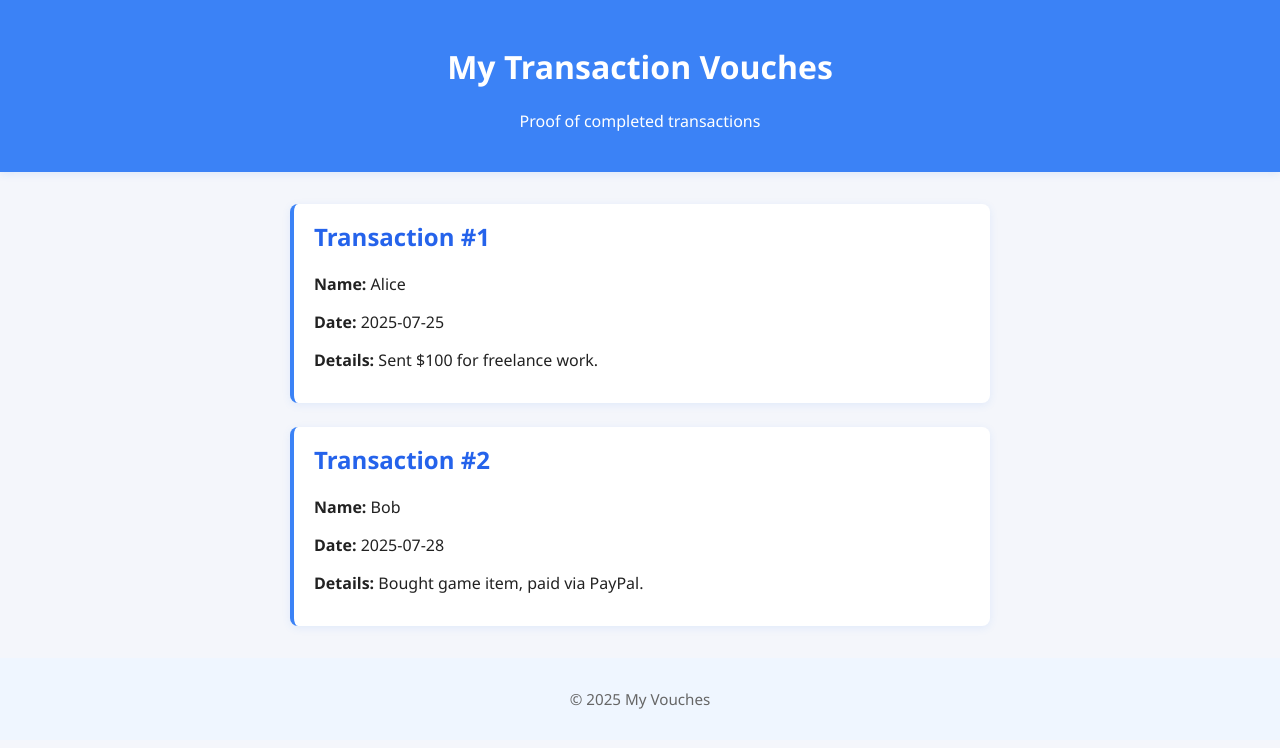
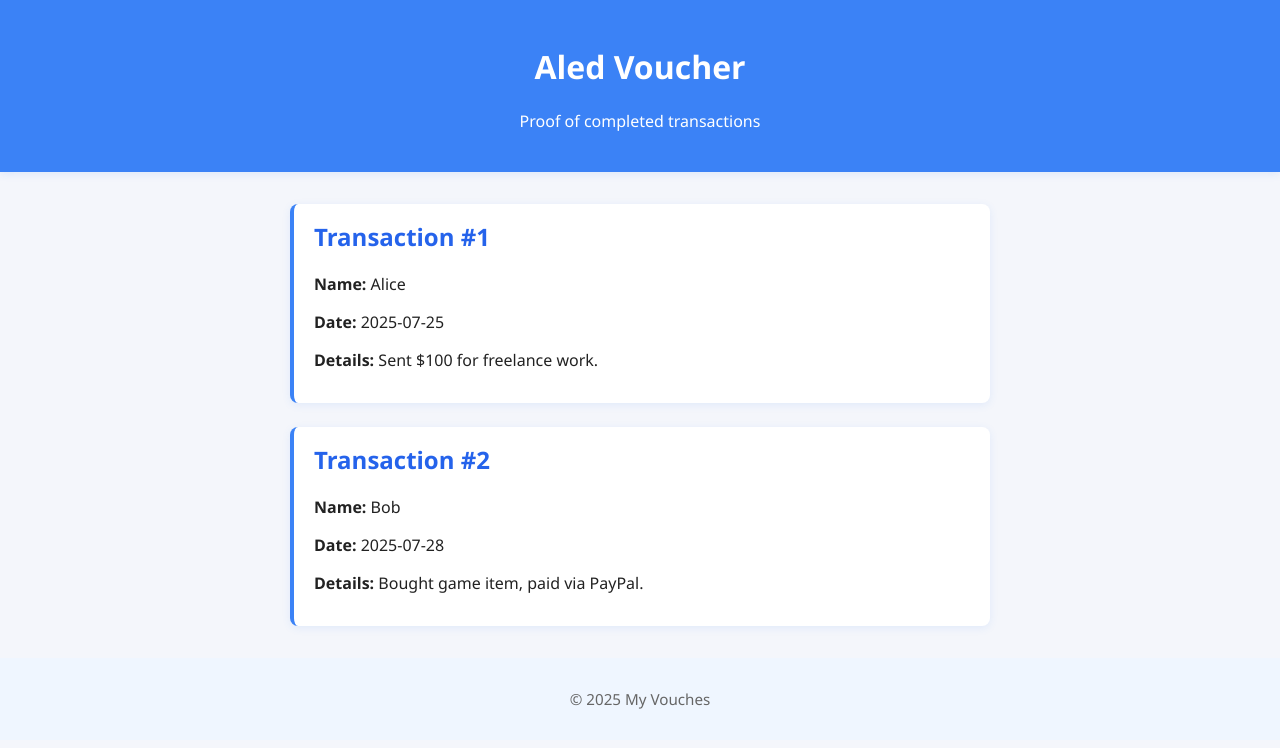
Before and after one commit to swgyzam/aledvouches, a plain HTML site: page index.html in a window 1280 px wide. Drawn offline with Linux system fonts and the light colour scheme.

Commit message:
update index.html

```diff
--- a/index.html
+++ b/index.html
@@ -8,7 +8,7 @@
 </head>
 <body>
   <header>
-    <h1>My Transaction Vouches</h1>
+    <h1>Aled Voucher</h1>
     <p>Proof of completed transactions</p>
   </header>
   <main>
```
